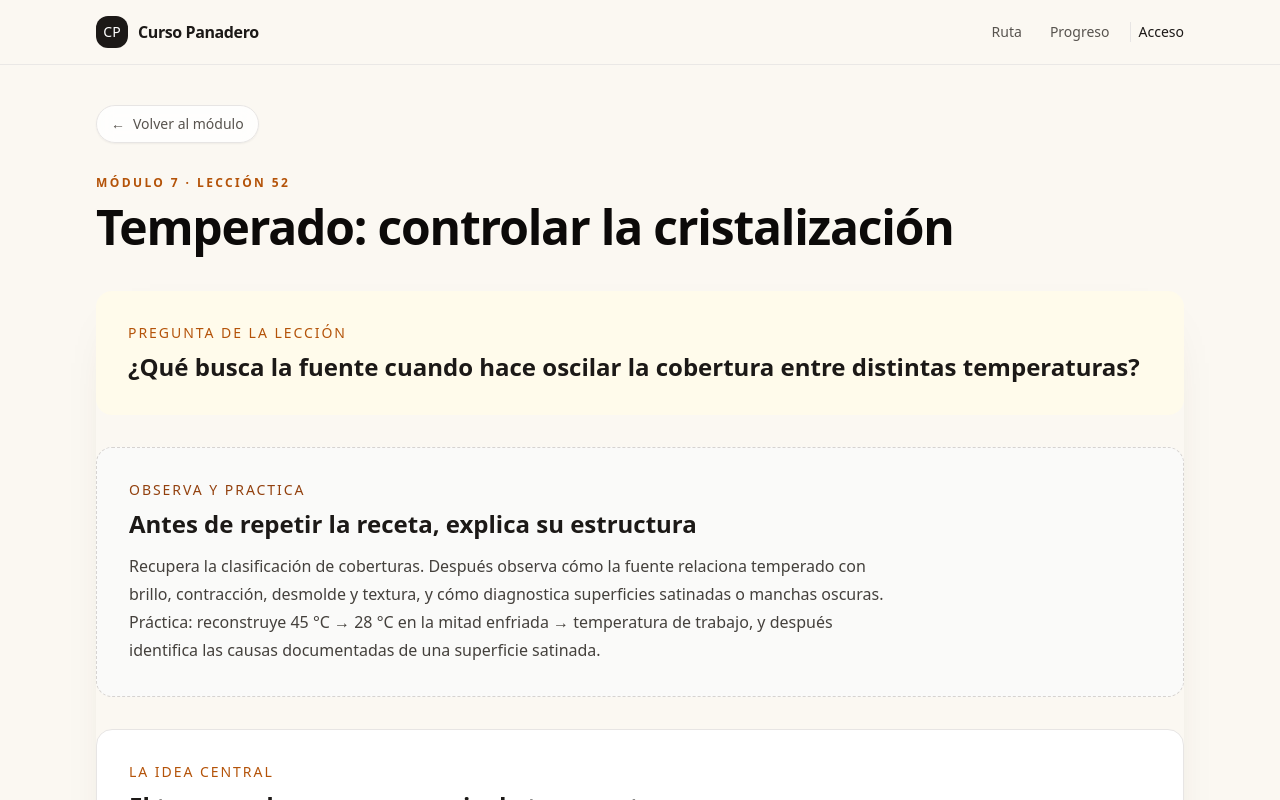
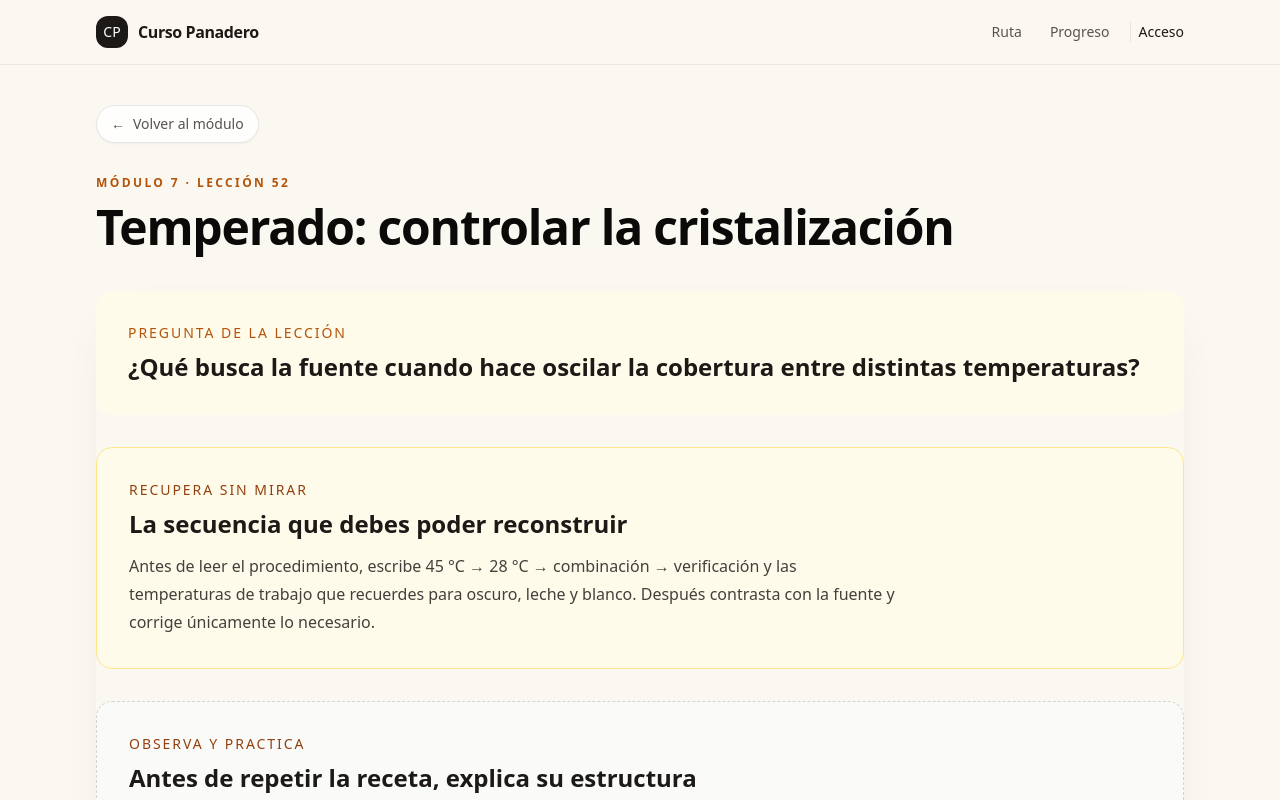
Before and after one commit to Drworm82/CursoPanadero, a Next.js app: page /leccion-temperado-cristalizacion in a window 1280 px wide. Shown: the top 800 px of the page. Built offline with nearby package versions, Linux system fonts and the light colour scheme; no server answers.

Commit message:
pedagogia: recuperar temperado antes de releer

```diff
--- a/pages/leccion-temperado-cristalizacion.js
+++ b/pages/leccion-temperado-cristalizacion.js
@@ -20,6 +20,7 @@ export default function LessonPage() {
           <p className="text-sm font-medium uppercase tracking-[0.14em] text-amber-700">Pregunta de la lección</p>
           <h2 className="mt-2 text-2xl font-semibold text-stone-900">¿Qué busca la fuente cuando hace oscilar la cobertura entre distintas temperaturas?</h2>
         </section>
+<section className="rounded-2xl border border-amber-200 bg-amber-50 p-6 sm:p-8"><p className="text-sm font-medium uppercase tracking-[0.14em] text-amber-800">Recupera sin mirar</p><h2 className="mt-2 text-2xl font-semibold text-stone-900">La secuencia que debes poder reconstruir</h2><p className="mt-3 max-w-3xl leading-7 text-stone-700">Antes de leer el procedimiento, escribe 45 °C → 28 °C → combinación → verificación y las temperaturas de trabajo que recuerdes para oscuro, leche y blanco. Después contrasta con la fuente y corrige únicamente lo necesario.</p></section>
 <section className="rounded-2xl border border-dashed border-stone-300 bg-stone-50 p-6 sm:p-8"><p className="text-sm font-medium uppercase tracking-[0.14em] text-amber-800">Observa y practica</p><h2 className="mt-2 text-2xl font-semibold text-stone-900">Antes de repetir la receta, explica su estructura</h2><p className="mt-3 max-w-3xl leading-7 text-stone-700">Recupera la clasificación de coberturas. Después observa cómo la fuente relaciona temperado con brillo, contracción, desmolde y textura, y cómo diagnostica superficies satinadas o manchas oscuras. Práctica: reconstruye 45 °C → 28 °C en la mitad enfriada → temperatura de trabajo, y después identifica las causas documentadas de una superficie satinada.</p></section>
 
 
```
